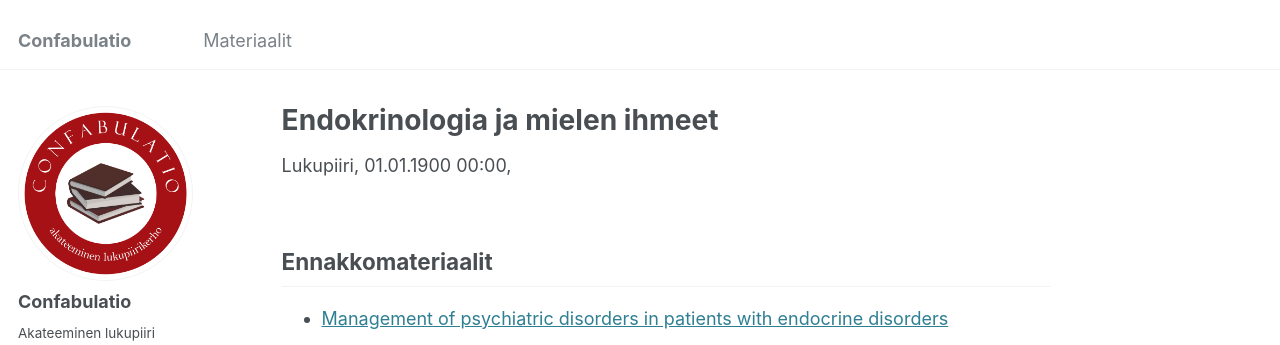
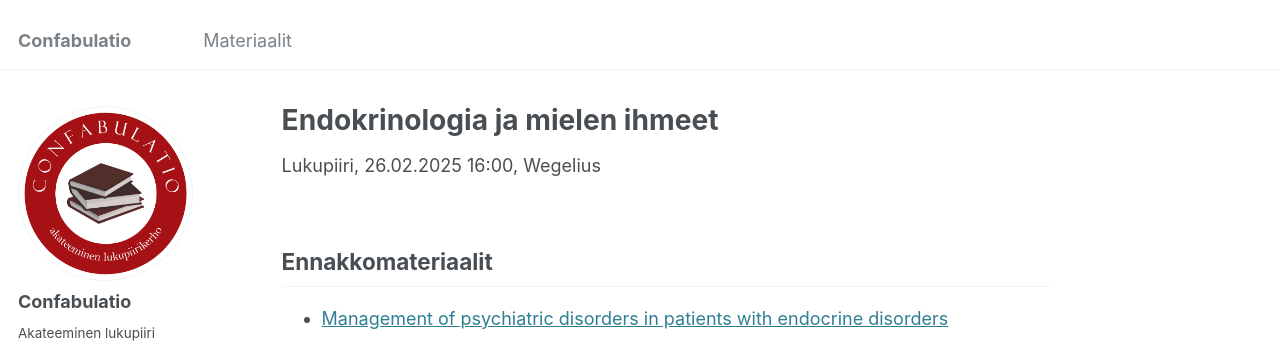
Before and after one commit to alex-halme/confabulatio, a Jekyll site: the page built from _materiaalit/endokrinologia_ja_mieli.md, in a window 1280 px wide. Shown: the top 345 px of the page. Built offline with Jekyll 4.4.1, drawn with Linux system fonts in a browser that asks for light colours.

Commit message:
Fixed post venue and date

```diff
--- a/_layouts/single.html
+++ b/_layouts/single.html
@@ -35,7 +35,7 @@ layout: default
         {% endif %}
 
         {% if page.collection == 'materiaalit' %}
-          <p> {{ page.type }}, {{ post.date | default: "1900-01-01 00:00:00" | date: "%d.%m.%Y %H:%M" }}, {{ post.venue }} </p>
+          <p> {{ page.type }}, {{ page.date | default: "1900-01-01 00:00:00" | date: "%d.%m.%Y %H:%M" }}, {{ page.venue }} </p>
         {% elsif page.venue and page.date %}
           <p>Published in <i>{{ page.venue }}</i>, {{ page.date | default: "1900-01-01" | date: "%Y" }} </p>
         {% elsif page.date %}
--- a/_materiaalit/endokrinologia_ja_mieli.md
+++ b/_materiaalit/endokrinologia_ja_mieli.md
@@ -2,7 +2,7 @@
 title: "Endokrinologia ja mielen ihmeet"
 collection: materiaalit
 type: "Lukupiiri"
-venue: "Mocsu"
+venue: "Wegelius"
 permalink: /materiaalit/endokrinologia_ja_mieli
 date: 2025-02-26 16:00:00
 ---
```
